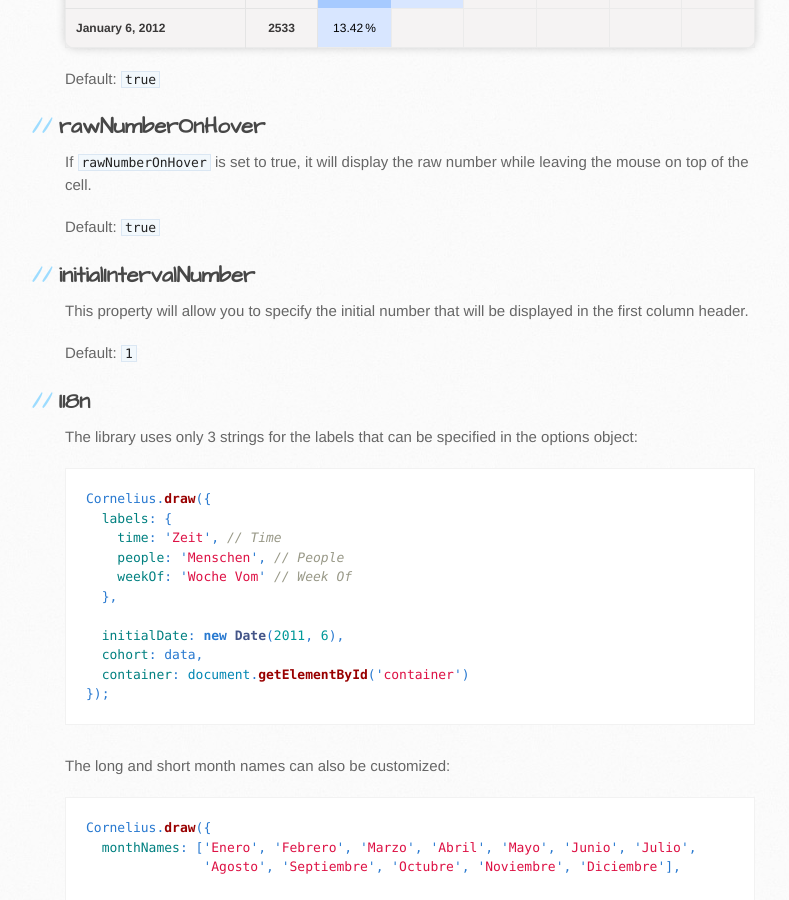
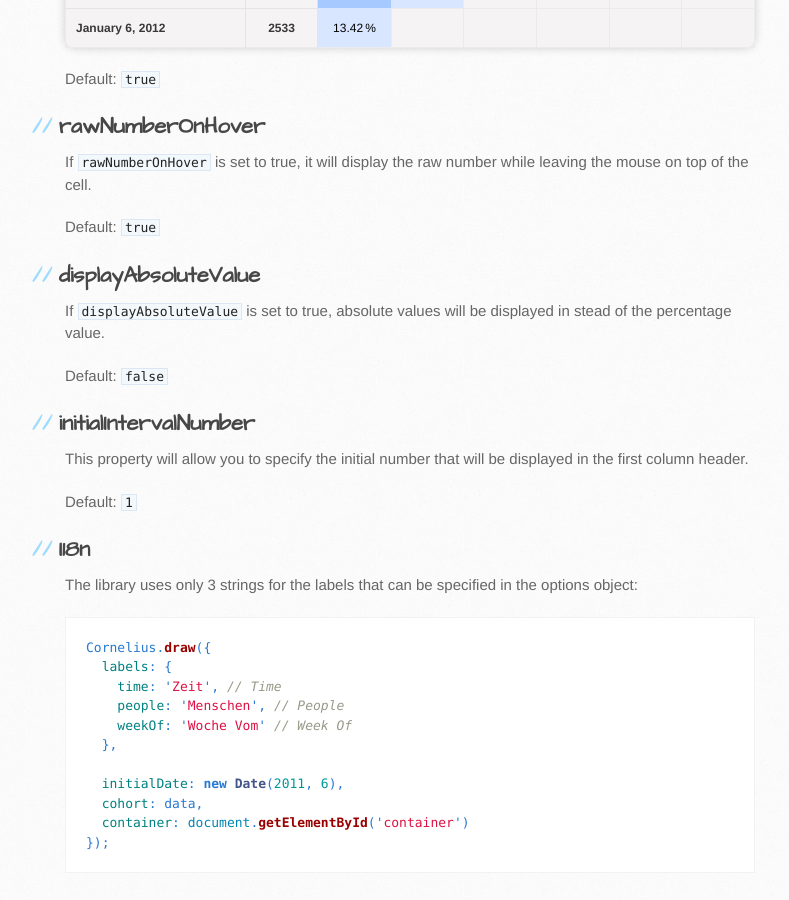
Before and after one commit to restorando/cornelius, a Jekyll site: the page built from index.md, in a window 1280 px wide and 900 px high, scrolled down 4732 px. Shown: the whole window, without its empty margins (105-894 px from the left). Built offline with Jekyll 4.4.1, drawn with Linux system fonts in a browser that asks for light colours.

Commit message:
Added the displayAbsoluteValue property to the documentation

```diff
--- a/index.md
+++ b/index.md
@@ -152,6 +152,12 @@ Default: `true`
 If `rawNumberOnHover` is set to true, it will display the raw number while leaving the mouse on top of the cell.
 
 Default: `true`
+
+## displayAbsoluteValue
+
+If `displayAbsoluteValue` is set to true, absolute values will be displayed in stead of the percentage value.
+
+Default: `false`
 
 ## initialIntervalNumber
 
```
